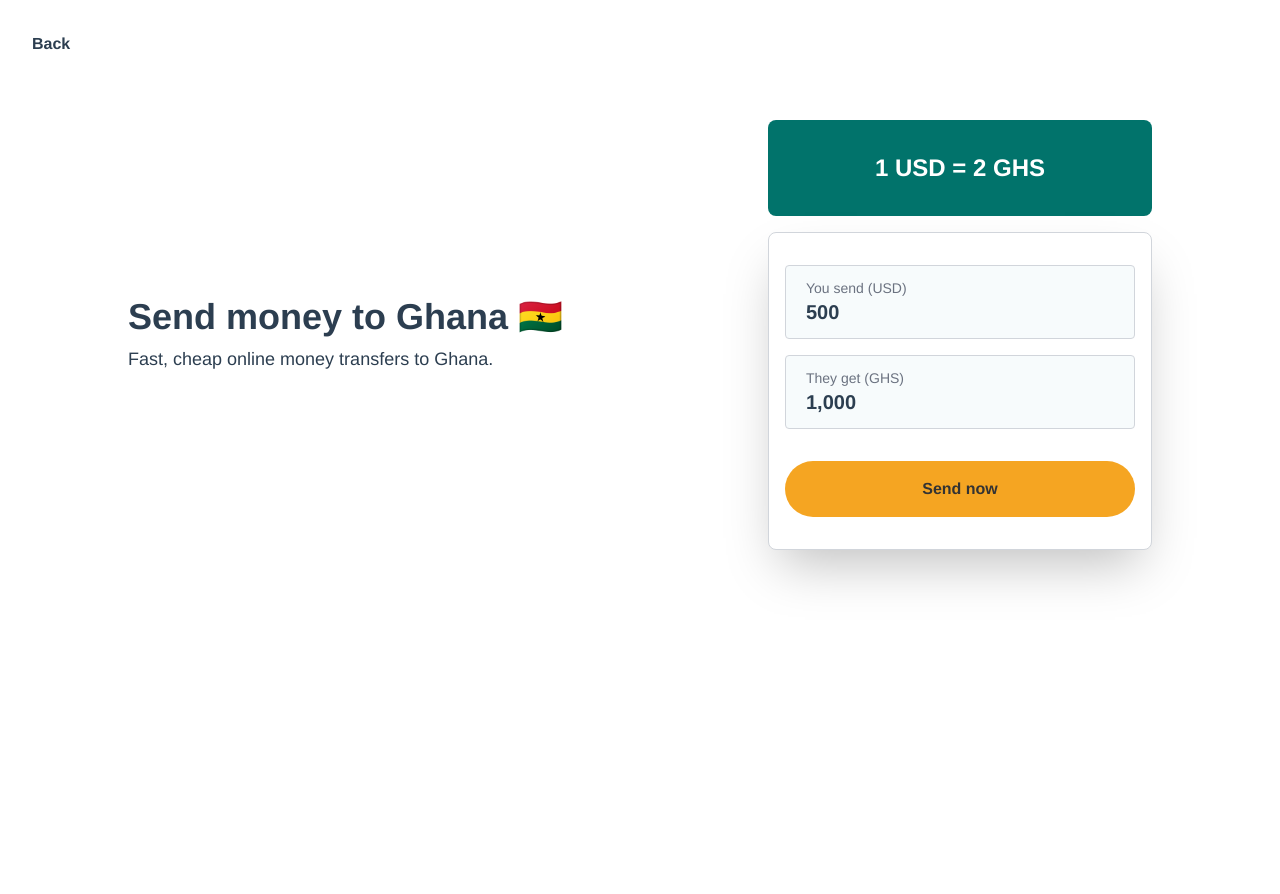
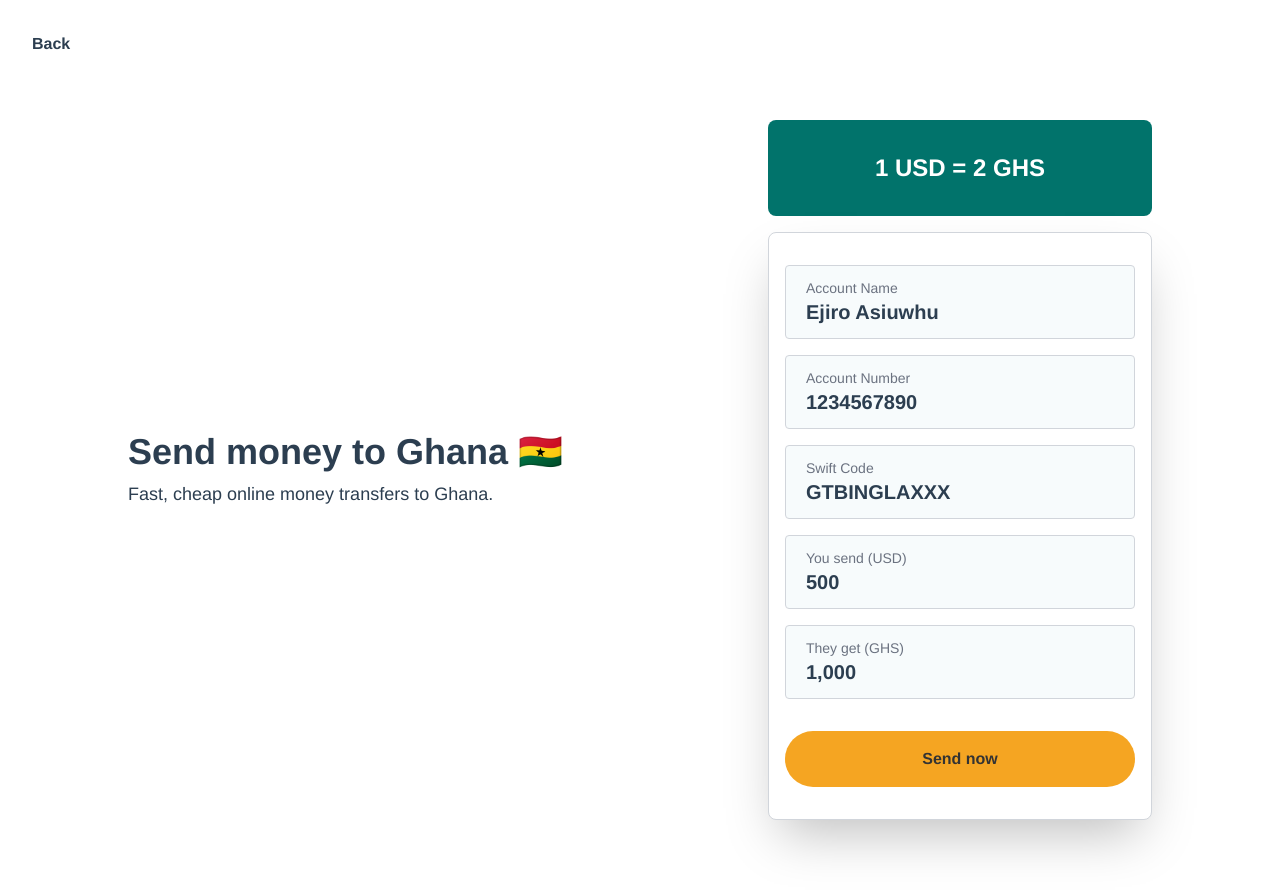
Before and after one commit to ejirocodes/remittance-app, a Vue app: page /send-money/ghana in a window 1280 px wide. Shown: the top 894 px of the page. Before the commit the page ends 800 px from the top, so only its background shows below. Built offline with nearby package versions, Linux system fonts and the light colour scheme; no server answers.

Commit message:
add user bank fields

```diff
--- a/package.json
+++ b/package.json
@@ -26,8 +26,5 @@
     "@vue/compiler-sfc": "^3.0.0",
     "typescript": "~4.1.5",
     "vue-loader-v16": "^16.0.0-beta.5.4"
-  },
-  "engines": {
-    "node": "14"
   }
 }
--- a/src/views/SendMoney.vue
+++ b/src/views/SendMoney.vue
@@ -37,6 +37,57 @@
             bg-white
           "
         >
+        <div class="transaction-display mb-4">
+            <p class="text-sm text-gray-500">Account Name</p>
+            <div>
+              <input
+                type="text"
+                class="
+                  font-black
+                  text-xl
+                  bg-transparent
+                  w-full
+                  outline-none
+                  border-0
+                "
+                v-model="accountName"
+              />
+            </div>
+          </div>
+        <div class="transaction-display mb-4">
+            <p class="text-sm text-gray-500">Account Number</p>
+            <div>
+              <input
+                type="number"
+                class="
+                  font-black
+                  text-xl
+                  bg-transparent
+                  w-full
+                  outline-none
+                  border-0
+                "
+                v-model="accountNumber"
+              />
+            </div>
+          </div>
+        <div class="transaction-display mb-4">
+            <p class="text-sm text-gray-500">Swift Code</p>
+            <div>
+              <input
+                type="text"
+                class="
+                  font-black
+                  text-xl
+                  bg-transparent
+                  w-full
+                  outline-none
+                  border-0
+                "
+                v-model="swiftCode"
+              />
+            </div>
+          </div>
           <div
             class="transaction-display mb-4"
             v-if="selectedCountry.fastDelivery"
@@ -79,7 +130,7 @@
                   border-0
                 "
                 readonly
-                v-model="receivedAmouut"
+                v-model="receivedAmount"
               />
             </div>
           </div>
@@ -137,6 +188,9 @@ export default defineComponent({
     const currentRate = ref(2);
     const openModal = ref(false);
     const isProcessing = ref(false);
+    const accountName = ref('Ejiro Asiuwhu');
+    const accountNumber = ref(1234567890);
+    const swiftCode = ref('GTBINGLAXXX');
 
     const countries = ref([
       {
@@ -162,7 +216,7 @@ export default defineComponent({
       },
     ]);
 
-    const receivedAmouut = computed(() => {
+    const receivedAmount = computed(() => {
       return (Number(sendAmouut.value) * currentRate.value).toLocaleString(
         "en-US"
       );
@@ -202,7 +256,10 @@ export default defineComponent({
       openModal,
       route,
       sendAmouut,
-      receivedAmouut,
+      accountName,
+      accountNumber,
+      receivedAmount,
+      swiftCode,
       currentRate,
       modalState,
       router,
```
Also changed, not shown: 1 other file (tests, documents, lock files or other folders).
